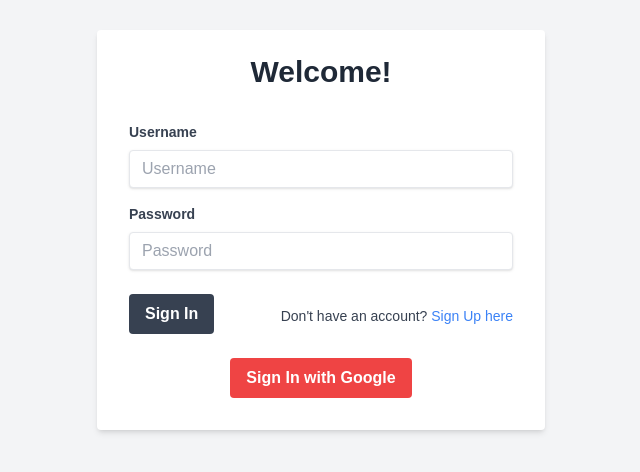
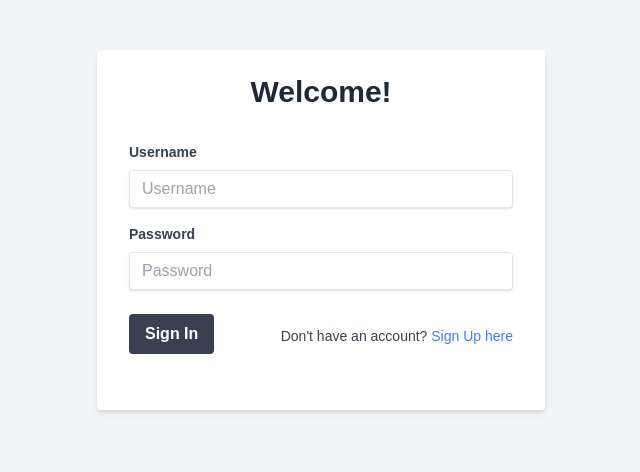
Before and after one commit to ronak-patel-03/nextjs-recipe-app, a Next.js app: page /Login in a window 1280 px wide. Shown: the part 162-634 px from the top of the page, without its empty margins (319-959 px from the left). Built offline with nearby package versions, Linux system fonts and the light colour scheme; no server answers.

Commit message:
Update LoginForm.tsx

```diff
--- a/src/components/LoginForm.tsx
+++ b/src/components/LoginForm.tsx
@@ -1,5 +1,5 @@
 import React, { useState } from 'react';
-import { useSession, signIn } from 'next-auth/react';
+import { signIn } from '../services/userService';
 import Notification from './Notification';
 import Link from 'next/link';
 
@@ -8,16 +8,18 @@ const LoginForm: React.FC = () => {
     const [password, setPassword] = useState('');
     const [notificationMessage, setNotificationMessage] = useState('');
 
-    const { data: session } = useSession();
-    console.log(session);
-
     const handleSubmit = async (e: React.FormEvent) => {
         e.preventDefault();
         try {
-            await signIn('credentials', { username, password });
+            if (!username || !password) {
+                setNotificationMessage('Username and password are required');
+                return;
+            }
+
+            await signIn({ username, password });
             setNotificationMessage('Login successful');
             console.log("login-----------",  username);
-
+            // Redirect the user after successful login
             window.location.href = '/Home';
         } catch (error) {
             console.error('Login Error:', error);
@@ -74,16 +76,6 @@ const LoginForm: React.FC = () => {
                         </p>
                     </div>
                 </div>
-
-                {/* Google Sign In Button */}
-                <div className="flex justify-center">
-                    <button
-                        className="bg-red-500 hover:bg-red-600 text-white font-bold py-2 px-4 rounded focus:outline-none focus:shadow-outline"
-                        onClick={() => signIn('google')}
-                    >
-                        Sign In with Google
-                    </button>
-                </div>
                 <Notification message={notificationMessage} onClose={handleNotificationClose} />
             </form>
         </div>
```
